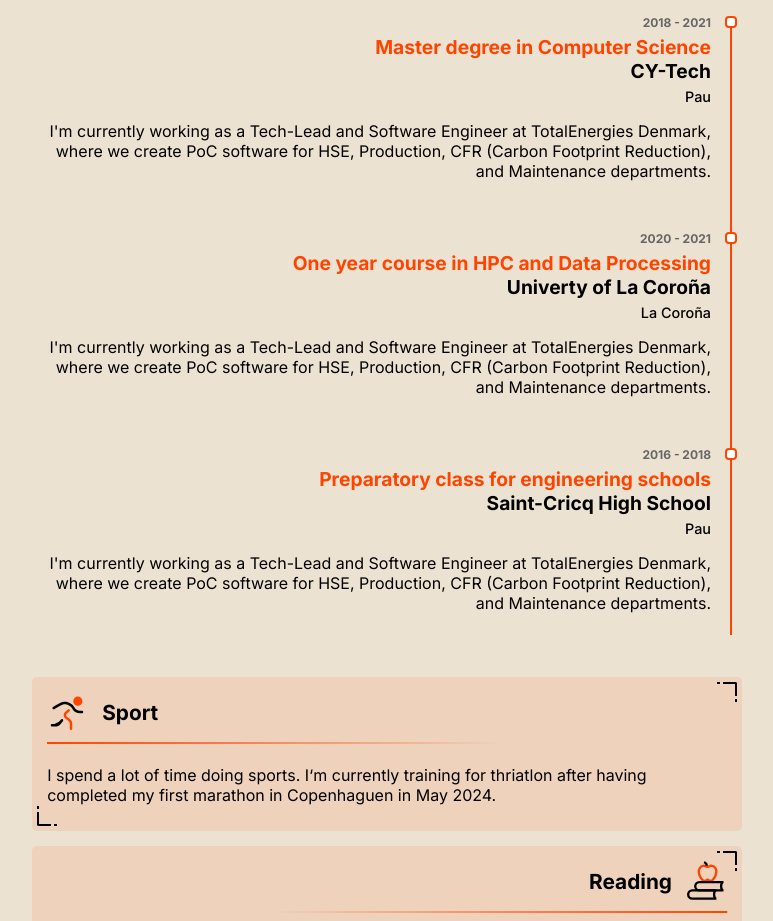
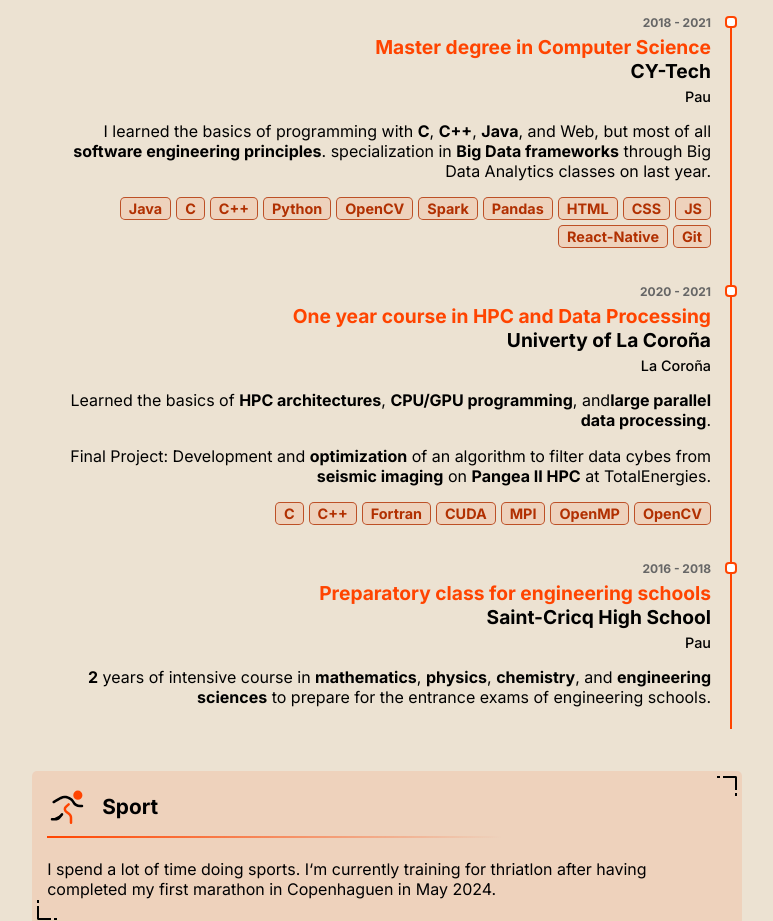
Before and after one commit to baptiste-dubillaud/personal-website, a Next.js app: page /resume in a window 1280 px wide. Shown: the part 2440-3361 px from the top of the page, without its empty margins (503-1276 px from the left). Built offline with nearby package versions, Linux system fonts and the light colour scheme.

Commit message:
wrote 1std draft content of education

```diff
--- a/src/app/resume/page.js
+++ b/src/app/resume/page.js
@@ -176,7 +176,10 @@ const TimeLineComponent = ({
                 <div className={styles.timeline_item_location}>{location}</div>
                 <div className={styles.timeline_item_description}>{DescriptionComponent}</div>
                 {techStack.length > 0 && (
-                    <div className={styles.timeline_item_tech_stack}>
+                    <div
+                        className={styles.timeline_item_tech_stack}
+                        style={onRight ? { justifyContent: "flex-end" } : {}}
+                    >
                         {techStack.map((item, index) => (
                             <div key={index} className={styles.timeline_item_tech_stack_item}>
                                 {item}
@@ -388,12 +391,28 @@ const EducationComponent = ({ isTwoColumnSetup, educationRef, setCurrentComponen
                         dateTo="2021"
                         onRight={true}
                         DescriptionComponent={
-                            <p>
-                                I&apos;m currently working as a Tech-Lead and Software Engineer at TotalEnergies
-                                Denmark, where we create PoC software for HSE, Production, CFR (Carbon Footprint
-                                Reduction), and Maintenance departments.
-                            </p>
+                            <>
+                                <p>
+                                    I learned the basics of programming with <b>C</b>, <b>C++</b>, <b>Java</b>, and Web,
+                                    but most of all <b>software engineering principles</b>. specialization in{" "}
+                                    <b>Big Data frameworks</b> through Big Data Analytics classes on last year.
+                                </p>
+                            </>
                         }
+                        techStack={[
+                            "Java",
+                            "C",
+                            "C++",
+                            "Python",
+                            "OpenCV",
+                            "Spark",
+                            "Pandas",
+                            "HTML",
+                            "CSS",
+                            "JS",
+                            "React-Native",
+                            "Git",
+                        ]}
                     />
                     <TimeLineComponent
                         title="One year course in HPC and Data Processing"
@@ -403,12 +422,18 @@ const EducationComponent = ({ isTwoColumnSetup, educationRef, setCurrentComponen
                         dateTo="2021"
                         onRight={true}
                         DescriptionComponent={
-                            <p>
-                                I&apos;m currently working as a Tech-Lead and Software Engineer at TotalEnergies
-                                Denmark, where we create PoC software for HSE, Production, CFR (Carbon Footprint
-                                Reduction), and Maintenance departments.
-                            </p>
+                            <>
+                                <p>
+                                    Learned the basics of <b>HPC architectures</b>, <b>CPU/GPU programming</b>, and
+                                    <b>large parallel data processing</b>.
+                                </p>
+                                <p>
+                                    Final Project: Development and <b>optimization</b> of an algorithm to filter data
+                                    cybes from <b>seismic imaging</b> on <b>Pangea II HPC</b> at TotalEnergies.
+                                </p>
+                            </>
                         }
+                        techStack={["C", "C++", "Fortran", "CUDA", "MPI", "OpenMP", "OpenCV"]}
                     />
                     <TimeLineComponent
                         title="Preparatory class for engineering schools"
@@ -419,9 +444,9 @@ const EducationComponent = ({ isTwoColumnSetup, educationRef, setCurrentComponen
                         onRight={true}
                         DescriptionComponent={
                             <p>
-                                I&apos;m currently working as a Tech-Lead and Software Engineer at TotalEnergies
-                                Denmark, where we create PoC software for HSE, Production, CFR (Carbon Footprint
-                                Reduction), and Maintenance departments.
+                                <b>2</b> years of intensive course in <b>mathematics</b>, <b>physics</b>,{" "}
+                                <b>chemistry</b>, and <b>engineering sciences</b> to prepare for the entrance exams of
+                                engineering schools.
                             </p>
                         }
                     />
```
